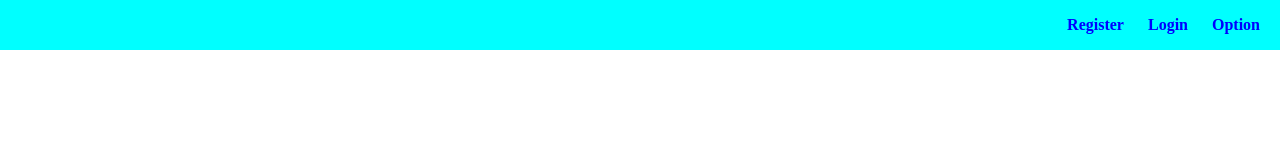
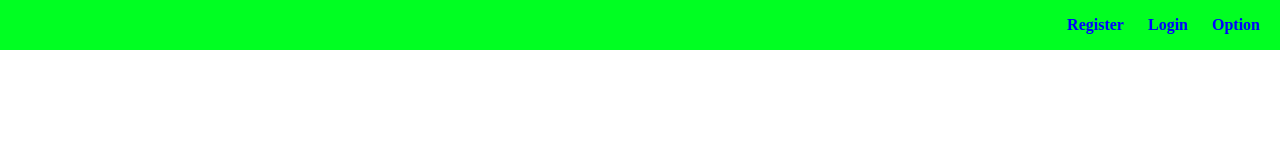
Before and after one commit to MikeDavidsonMPS/RegisterPage2, a plain HTML site: page index.html in a window 1280 px wide. Drawn offline with Linux system fonts and the light colour scheme.

Commit message:
Update main.css

```diff
--- a/main.css
+++ b/main.css
@@ -1,5 +1,5 @@
 nav {
-    background-color: aqua;
+    background-color: rgb(0, 255, 34);
     position: fixed;
     top: 0px;
     left: 0px;
```
